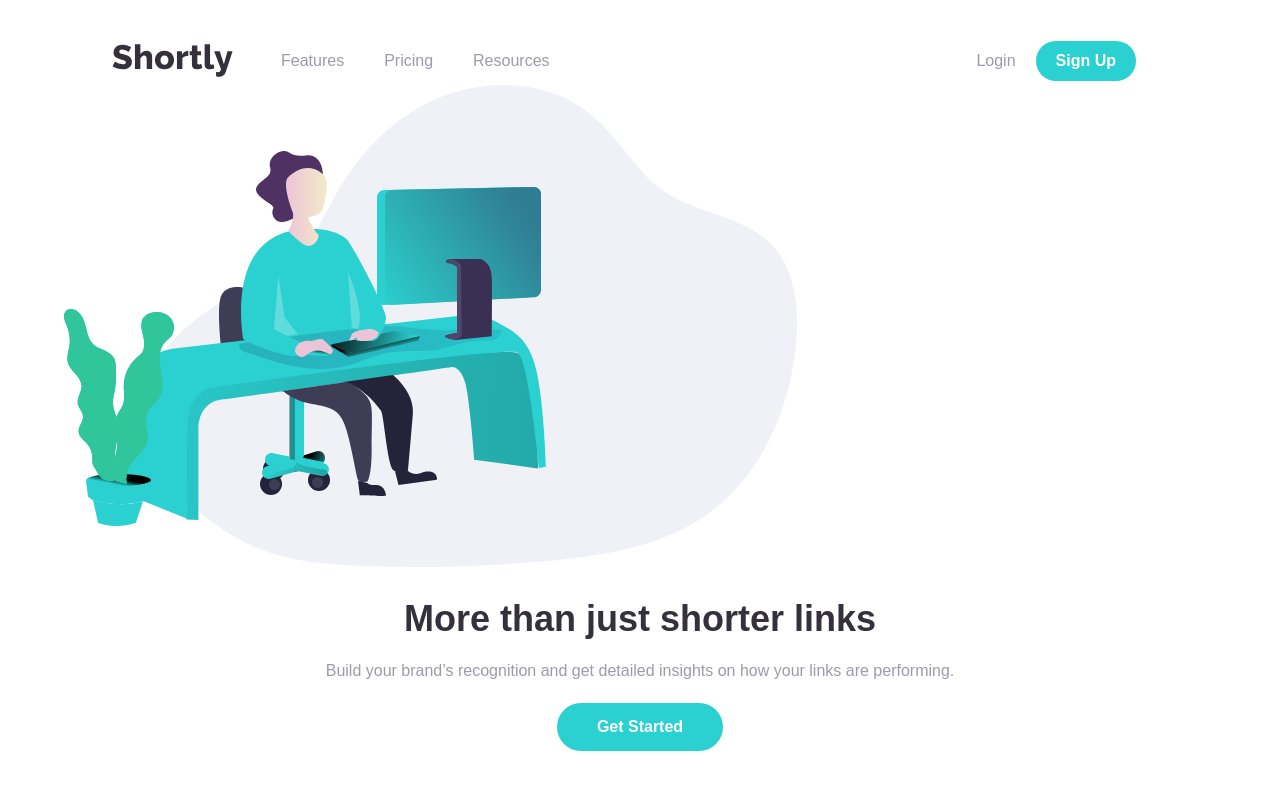
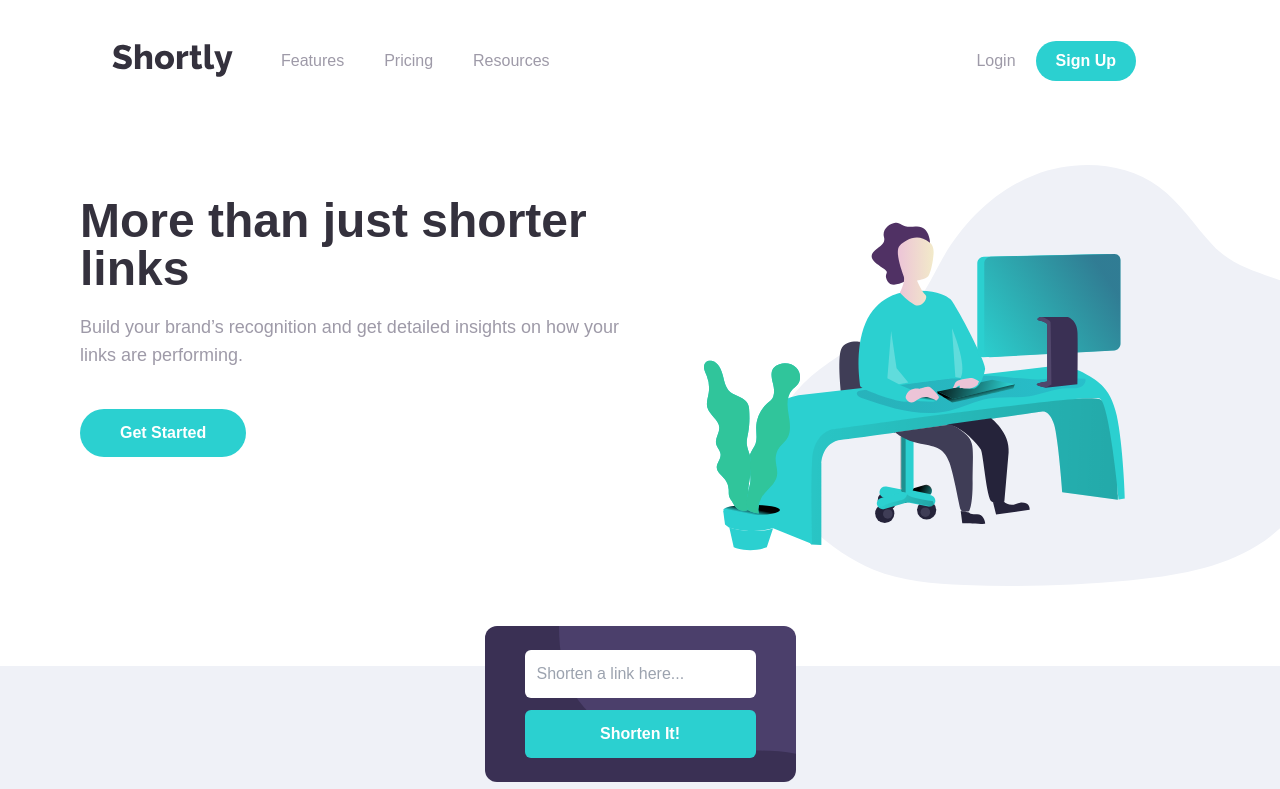
Before and after one commit to ColdLombax/Frontend-Shortly, a React (Create React App) app: page / in a window 1280 px wide. Shown: the top 789 px of the page. Built offline with nearby package versions, Linux system fonts and the light colour scheme.

Commit message:
Header now responsive with desktop designs.

```diff
--- a/src/components/Landing/Header/Header.jsx
+++ b/src/components/Landing/Header/Header.jsx
@@ -4,13 +4,13 @@ import UserContext from '../../../UserContext';
 function Header() {
   const focusStyle = useContext(UserContext);
   return (
-    <header>
-      <h1 className="text-custom-black text-4xl text-center mt-8 mb-5 font-bold">More than just shorter links</h1>
-      <p className="text-center m-auto w-5/6">
+    <header className="text-center lg:text-left lg:md-auto">
+      <h1 className="text-custom-black text-4xl mt-8 mb-5 font-bold lg:text-5xl lg:ml-20">More than just shorter links</h1>
+      <p className=" m-auto w-5/6 lg:w-auto lg:m-0 lg:ml-20 lg:text-lg">
         Build your brand’s recognition and get detailed
         insights on how your links are performing.
       </p>
-      <div className="flex justify-center mt-5">
+      <div className="flex justify-center mt-5 lg:justify-start lg:ml-20 lg:mt-10">
         <button type="button" className={`pr-10 pl-10 p-3 rounded-full bg-cyan-base text-center text-white ${focusStyle} font-bold`}>Get Started</button>
       </div>
     </header>
--- a/src/components/Landing/Landing.jsx
+++ b/src/components/Landing/Landing.jsx
@@ -9,10 +9,9 @@ import Footer from './Footer/Footer';
 function Landing() {
   return (
     <div>
-      <div className="overflow-hidden">
-        <img src={working} alt="Illustration of someone working at a desk" className="relative left-16" />
-      </div>
-      <div>
+      <div />
+      <div className="overflow-hidden lg:flex flex-row-reverse lg:mt-20">
+        <img src={working} alt="Illustration of someone working at a desk" className="relative left-16 lg:w-3/6" />
         <Header />
       </div>
       <div className="bg-custom-white">
```
